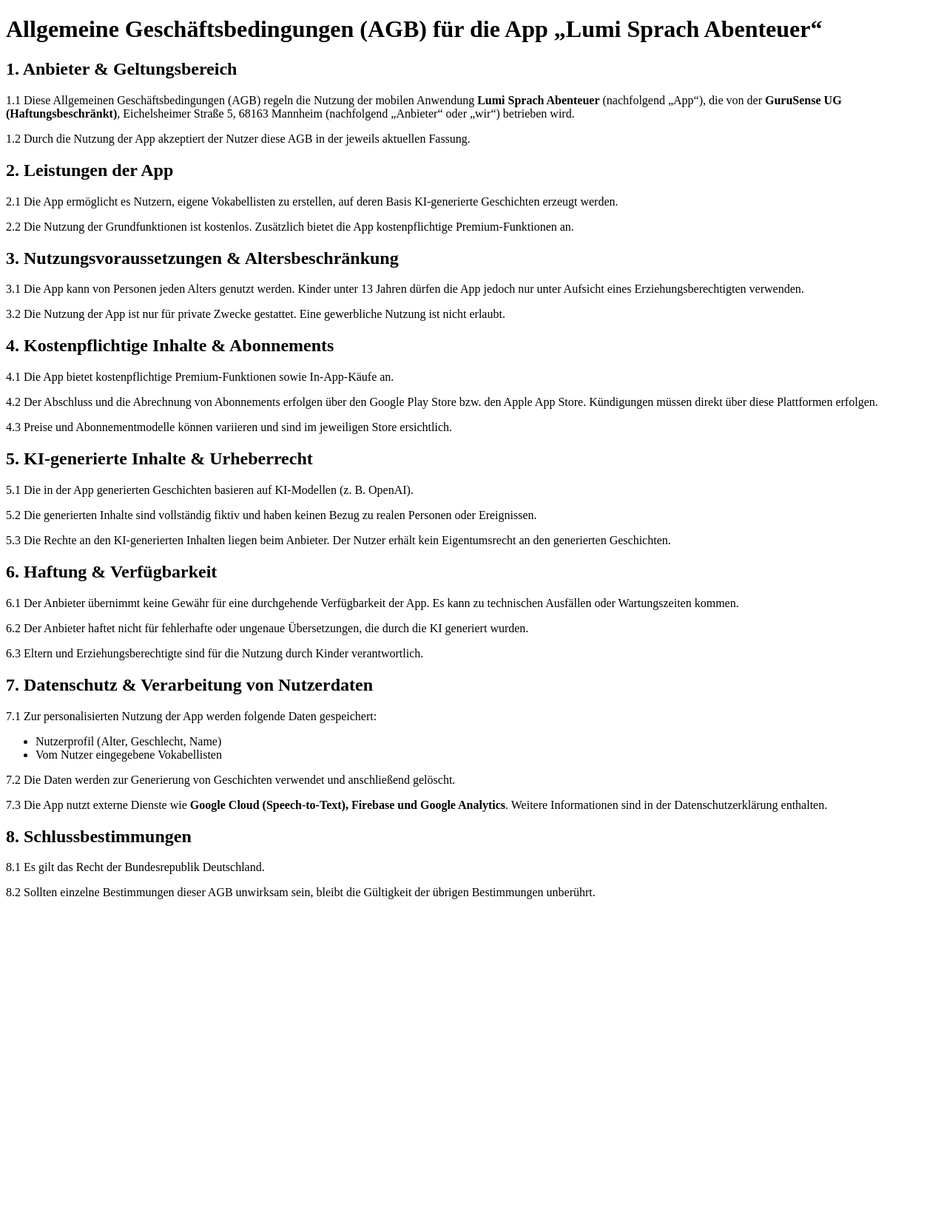
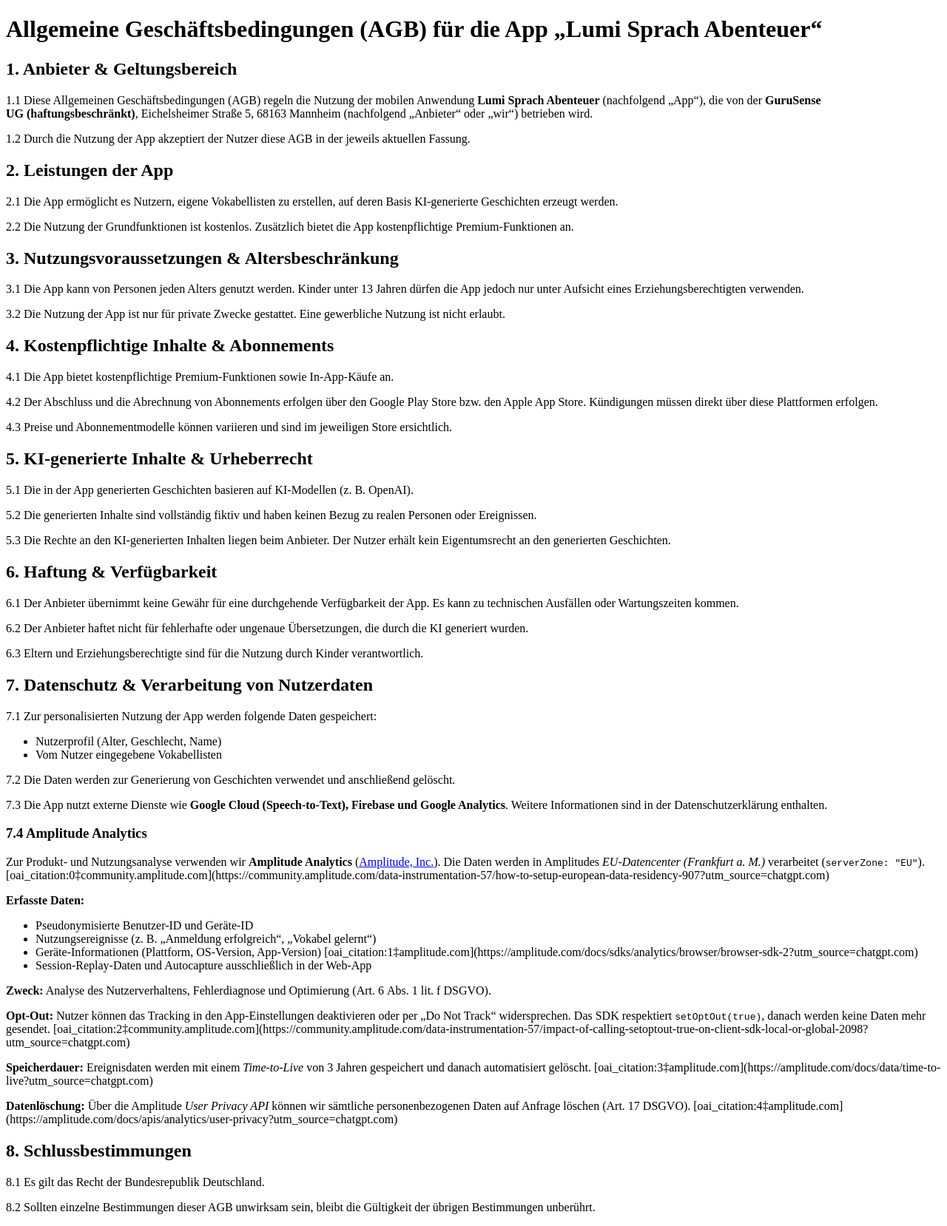
Before and after one commit to DDefiebre/LumiAGBS, a plain HTML site: page index.html in a window 1280 px wide. Shown: the whole page at 74% size. Before the commit the page ends 1232 px from the top, so only its background shows below. Drawn offline with Linux system fonts and the light colour scheme.

Commit message:
Update index.html

```diff
--- a/index.html
+++ b/index.html
@@ -8,10 +8,12 @@
 <body>
     <h1>Allgemeine Geschäftsbedingungen (AGB) für die App „Lumi Sprach Abenteuer“</h1>
 
-    <h2>1. Anbieter & Geltungsbereich</h2>
+    <h2>1. Anbieter &amp; Geltungsbereich</h2>
     <p>
-        1.1 Diese Allgemeinen Geschäftsbedingungen (AGB) regeln die Nutzung der mobilen Anwendung <strong>Lumi Sprach Abenteuer</strong> (nachfolgend „App“),
-        die von der <strong>GuruSense UG (Haftungsbeschränkt)</strong>, Eichelsheimer Straße 5, 68163 Mannheim (nachfolgend „Anbieter“ oder „wir“) betrieben wird.
+        1.1 Diese Allgemeinen Geschäftsbedingungen (AGB) regeln die Nutzung der mobilen Anwendung
+        <strong>Lumi Sprach Abenteuer</strong> (nachfolgend „App“), die von der
+        <strong>GuruSense UG&nbsp;(haftungsbeschränkt)</strong>, Eichelsheimer&nbsp;Straße&nbsp;5,
+        68163 Mannheim (nachfolgend „Anbieter“ oder „wir“) betrieben wird.
     </p>
     <p>
         1.2 Durch die Nutzung der App akzeptiert der Nutzer diese AGB in der jeweils aktuellen Fassung.
@@ -19,55 +21,63 @@
 
     <h2>2. Leistungen der App</h2>
     <p>
-        2.1 Die App ermöglicht es Nutzern, eigene Vokabellisten zu erstellen, auf deren Basis KI-generierte Geschichten erzeugt werden.
+        2.1 Die App ermöglicht es Nutzern, eigene Vokabellisten zu erstellen, auf deren Basis
+        KI-generierte Geschichten erzeugt werden.
     </p>
     <p>
-        2.2 Die Nutzung der Grundfunktionen ist kostenlos. Zusätzlich bietet die App kostenpflichtige Premium-Funktionen an.
+        2.2 Die Nutzung der Grundfunktionen ist kostenlos. Zusätzlich bietet die App kostenpflichtige
+        Premium-Funktionen an.
     </p>
 
-    <h2>3. Nutzungsvoraussetzungen & Altersbeschränkung</h2>
+    <h2>3. Nutzungsvoraussetzungen &amp; Altersbeschränkung</h2>
     <p>
-        3.1 Die App kann von Personen jeden Alters genutzt werden. Kinder unter 13 Jahren dürfen die App jedoch nur unter Aufsicht eines Erziehungsberechtigten verwenden.
+        3.1 Die App kann von Personen jeden Alters genutzt werden. Kinder unter 13 Jahren dürfen die
+        App jedoch nur unter Aufsicht eines Erziehungsberechtigten verwenden.
     </p>
     <p>
-        3.2 Die Nutzung der App ist nur für private Zwecke gestattet. Eine gewerbliche Nutzung ist nicht erlaubt.
+        3.2 Die Nutzung der App ist nur für private Zwecke gestattet. Eine gewerbliche Nutzung ist
+        nicht erlaubt.
     </p>
 
-    <h2>4. Kostenpflichtige Inhalte & Abonnements</h2>
+    <h2>4. Kostenpflichtige Inhalte &amp; Abonnements</h2>
     <p>
         4.1 Die App bietet kostenpflichtige Premium-Funktionen sowie In-App-Käufe an.
     </p>
     <p>
-        4.2 Der Abschluss und die Abrechnung von Abonnements erfolgen über den Google Play Store bzw. den Apple App Store.
-        Kündigungen müssen direkt über diese Plattformen erfolgen.
+        4.2 Der Abschluss und die Abrechnung von Abonnements erfolgen über den Google Play Store
+        bzw.&nbsp;den Apple App Store. Kündigungen müssen direkt über diese Plattformen erfolgen.
     </p>
     <p>
         4.3 Preise und Abonnementmodelle können variieren und sind im jeweiligen Store ersichtlich.
     </p>
 
-    <h2>5. KI-generierte Inhalte & Urheberrecht</h2>
+    <h2>5. KI-generierte Inhalte &amp; Urheberrecht</h2>
     <p>
-        5.1 Die in der App generierten Geschichten basieren auf KI-Modellen (z. B. OpenAI).
+        5.1 Die in der App generierten Geschichten basieren auf KI-Modellen (z.&nbsp;B.&nbsp;OpenAI).
     </p>
     <p>
-        5.2 Die generierten Inhalte sind vollständig fiktiv und haben keinen Bezug zu realen Personen oder Ereignissen.
+        5.2 Die generierten Inhalte sind vollständig fiktiv und haben keinen Bezug zu realen Personen
+        oder Ereignissen.
     </p>
     <p>
-        5.3 Die Rechte an den KI-generierten Inhalten liegen beim Anbieter. Der Nutzer erhält kein Eigentumsrecht an den generierten Geschichten.
+        5.3 Die Rechte an den KI-generierten Inhalten liegen beim Anbieter. Der Nutzer erhält kein
+        Eigentumsrecht an den generierten Geschichten.
     </p>
 
-    <h2>6. Haftung & Verfügbarkeit</h2>
+    <h2>6. Haftung &amp; Verfügbarkeit</h2>
     <p>
-        6.1 Der Anbieter übernimmt keine Gewähr für eine durchgehende Verfügbarkeit der App. Es kann zu technischen Ausfällen oder Wartungszeiten kommen.
+        6.1 Der Anbieter übernimmt keine Gewähr für eine durchgehende Verfügbarkeit der App.
+        Es kann zu technischen Ausfällen oder Wartungszeiten kommen.
     </p>
     <p>
-        6.2 Der Anbieter haftet nicht für fehlerhafte oder ungenaue Übersetzungen, die durch die KI generiert wurden.
+        6.2 Der Anbieter haftet nicht für fehlerhafte oder ungenaue Übersetzungen,
+        die durch die KI generiert wurden.
     </p>
     <p>
         6.3 Eltern und Erziehungsberechtigte sind für die Nutzung durch Kinder verantwortlich.
     </p>
 
-    <h2>7. Datenschutz & Verarbeitung von Nutzerdaten</h2>
+    <h2>7. Datenschutz &amp; Verarbeitung von Nutzerdaten</h2>
     <p>
         7.1 Zur personalisierten Nutzung der App werden folgende Daten gespeichert:
     </p>
@@ -79,8 +89,47 @@
         7.2 Die Daten werden zur Generierung von Geschichten verwendet und anschließend gelöscht.
     </p>
     <p>
-        7.3 Die App nutzt externe Dienste wie <strong>Google Cloud (Speech-to-Text), Firebase und Google Analytics</strong>.
-        Weitere Informationen sind in der Datenschutzerklärung enthalten.
+        7.3 Die App nutzt externe Dienste wie <strong>Google Cloud (Speech-to-Text),
+        Firebase und Google Analytics</strong>. Weitere Informationen sind in der
+        Datenschutzerklärung enthalten.
+    </p>
+
+    <!-- Neuer Unterpunkt -->
+    <h3>7.4 Amplitude Analytics</h3>
+    <p>
+        Zur Produkt- und Nutzungsanalyse verwenden wir <strong>Amplitude Analytics</strong>
+        (<a href="https://amplitude.com" target="_blank" rel="noopener">Amplitude, Inc.</a>).
+        Die Daten werden in Amplitudes <em>EU-Datencenter (Frankfurt&nbsp;a.&nbsp;M.)</em>
+        verarbeitet (<code>serverZone: "EU"</code>). [oai_citation:0‡community.amplitude.com](https://community.amplitude.com/data-instrumentation-57/how-to-setup-european-data-residency-907?utm_source=chatgpt.com)
+    </p>
+
+    <p><strong>Erfasste Daten:</strong></p>
+    <ul>
+        <li>Pseudonymisierte Benutzer-ID und Geräte-ID</li>
+        <li>Nutzungsereignisse (z.&nbsp;B.&nbsp;„Anmeldung erfolgreich“, „Vokabel gelernt“)</li>
+        <li>Geräte-Informationen (Plattform, OS-Version, App-Version) [oai_citation:1‡amplitude.com](https://amplitude.com/docs/sdks/analytics/browser/browser-sdk-2?utm_source=chatgpt.com)</li>
+        <li>Session-Replay-Daten und Autocapture ausschließlich in der Web-App</li>
+    </ul>
+
+    <p>
+        <strong>Zweck:</strong> Analyse des Nutzerverhaltens, Fehlerdiagnose und
+        Optimierung (Art.&nbsp;6&nbsp;Abs.&nbsp;1 lit.&nbsp;f DSGVO).
+    </p>
+
+    <p>
+        <strong>Opt-Out:</strong> Nutzer können das Tracking in den App-Einstellungen deaktivieren
+        oder per „Do Not Track“ widersprechen. Das SDK respektiert <code>setOptOut(true)</code>,
+        danach werden keine Daten mehr gesendet. [oai_citation:2‡community.amplitude.com](https://community.amplitude.com/data-instrumentation-57/impact-of-calling-setoptout-true-on-client-sdk-local-or-global-2098?utm_source=chatgpt.com)
+    </p>
+
+    <p>
+        <strong>Speicherdauer:</strong> Ereignisdaten werden mit einem
+        <em>Time-to-Live</em> von 3 Jahren gespeichert und danach automatisiert gelöscht. [oai_citation:3‡amplitude.com](https://amplitude.com/docs/data/time-to-live?utm_source=chatgpt.com)
+    </p>
+
+    <p>
+        <strong>Datenlöschung:</strong> Über die Amplitude <em>User Privacy API</em> können wir
+        sämtliche personenbezogenen Daten auf Anfrage löschen (Art.&nbsp;17 DSGVO). [oai_citation:4‡amplitude.com](https://amplitude.com/docs/apis/analytics/user-privacy?utm_source=chatgpt.com)
     </p>
 
     <h2>8. Schlussbestimmungen</h2>
@@ -88,7 +137,8 @@
         8.1 Es gilt das Recht der Bundesrepublik Deutschland.
     </p>
     <p>
-        8.2 Sollten einzelne Bestimmungen dieser AGB unwirksam sein, bleibt die Gültigkeit der übrigen Bestimmungen unberührt.
+        8.2 Sollten einzelne Bestimmungen dieser AGB unwirksam sein, bleibt die Gültigkeit der übrigen
+        Bestimmungen unberührt.
     </p>
 </body>
 </html>
```
